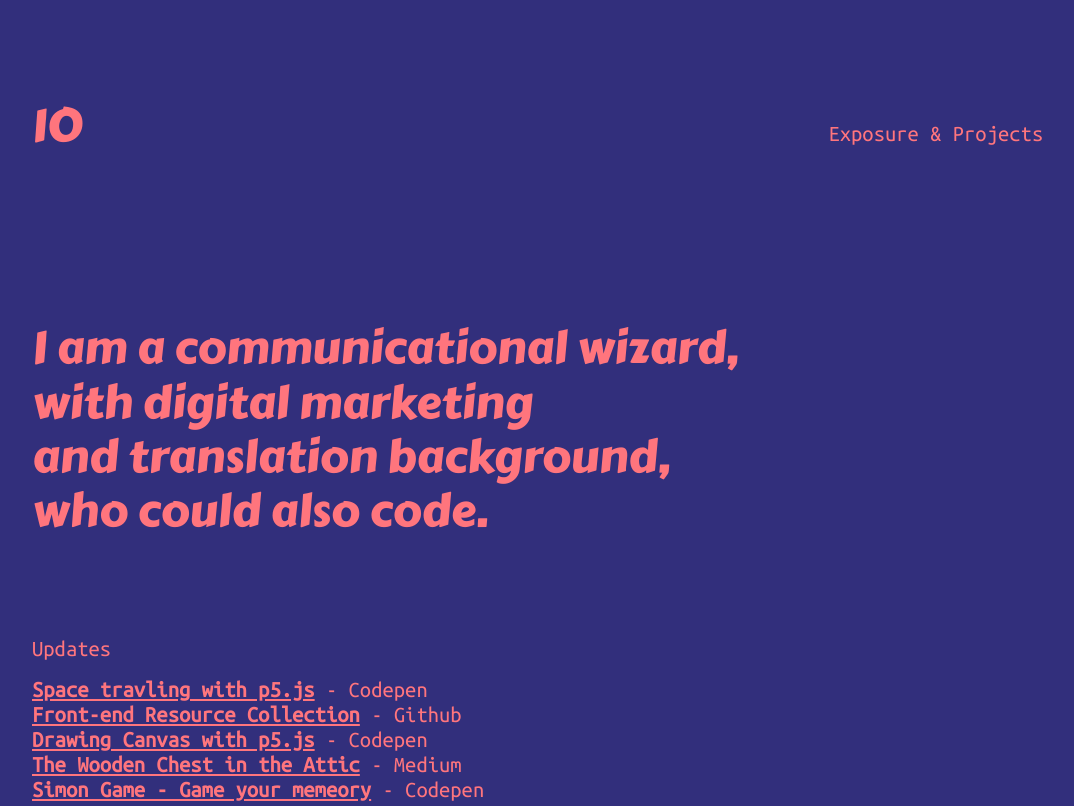
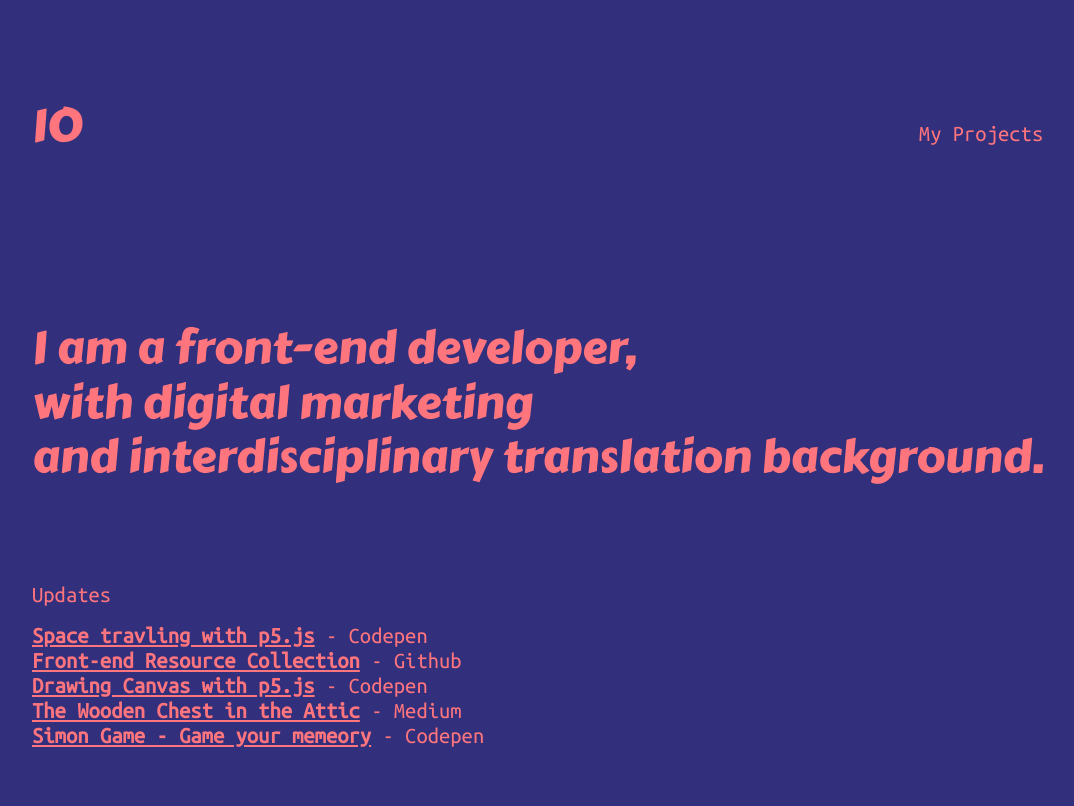
Before and after one commit to ivanoung/web-design-ivan-homepage, a website: page v2/index.html in a window 1280 px wide. Shown: the top 806 px of the page, without its empty margins (96-1170 px from the left). Drawn offline with nearby package versions, Linux system fonts and the light colour scheme.

Commit message:
Changing front page w/ Karan's advice

```diff
--- a/v2/index.html
+++ b/v2/index.html
@@ -35,7 +35,7 @@
             <h1 class = "clickable" id="rthome">IO</h1>
             <div>
                 <span class="tp-mu-item">
-                    <a href="" id="epv">Exposure & Projects</a>
+                    <a href="" id="epv">My Projects</a>
                 </span>
                 <span class="tp-mu-item hidden">
                     <a href="">About Me</a>
@@ -43,10 +43,9 @@
             </div>
         </header>
         <section class="page1 banner mg-bot-md">
-            <h1>I am a communicational wizard,
+            <h1>I am a front-end developer,
                 <br>with digital marketing
-                <br> and translation background,
-                <br>who could also code.</h1>
+                <br>and interdisciplinary translation background.</h1>
         </section>
         <section class="page2 banner mg-bot-md">
             <h1>Luck wasn't always on my side,
```
Also changed, not shown: v2/package.json (added, +12 -0 lines).
